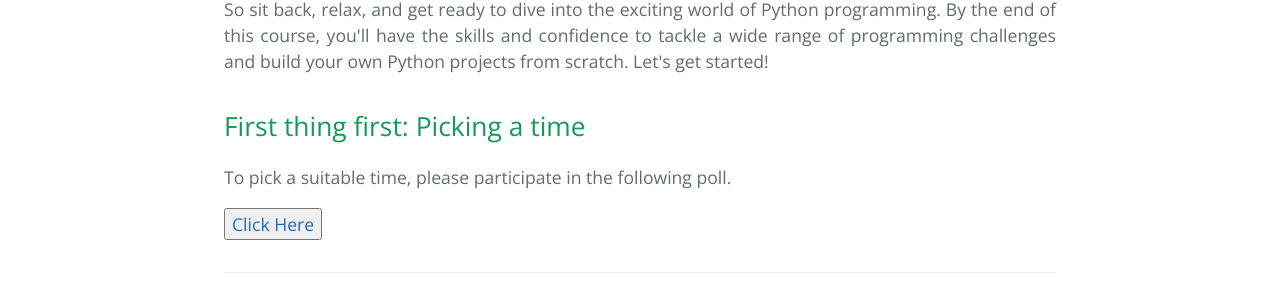
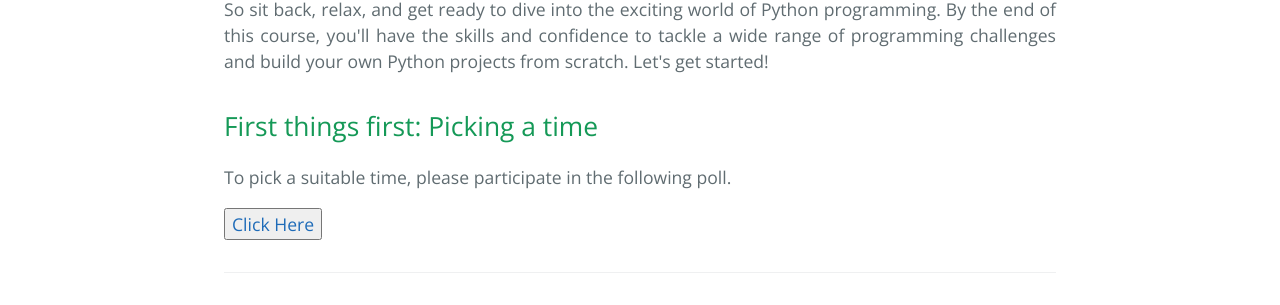
Before and after one commit to MehrdadSamadishadlou/Python_for_Beginners, a Jekyll site: the page built from index.md, in a window 1280 px wide. Shown: the part 1016-1321 px from the top of the page. Built offline with Jekyll 4.4.1, drawn with Linux system fonts in a browser that asks for light colours.

Commit message:
Update index.md

```diff
--- a/index.md
+++ b/index.md
@@ -32,7 +32,7 @@ Finally, on the project page, you will find information about the course project
 So sit back, relax, and get ready to dive into the exciting world of Python programming. By the end of this course, you'll have the skills and confidence to tackle a wide range of programming challenges and build your own Python projects from scratch. Let's get started!
 </p>
 
-## First thing first: Picking a time
+## First things first: Picking a time
 
 To pick a suitable time, please participate in the following poll.
 
```
